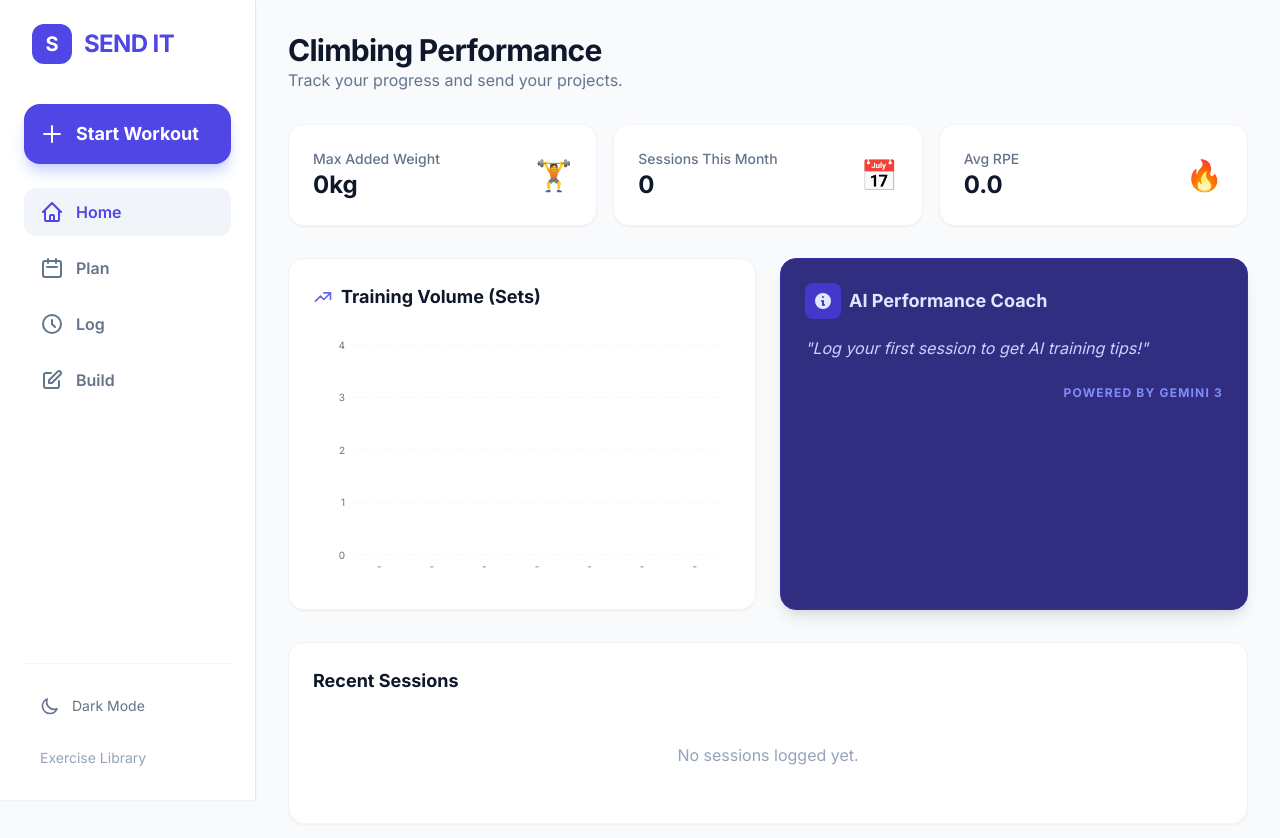
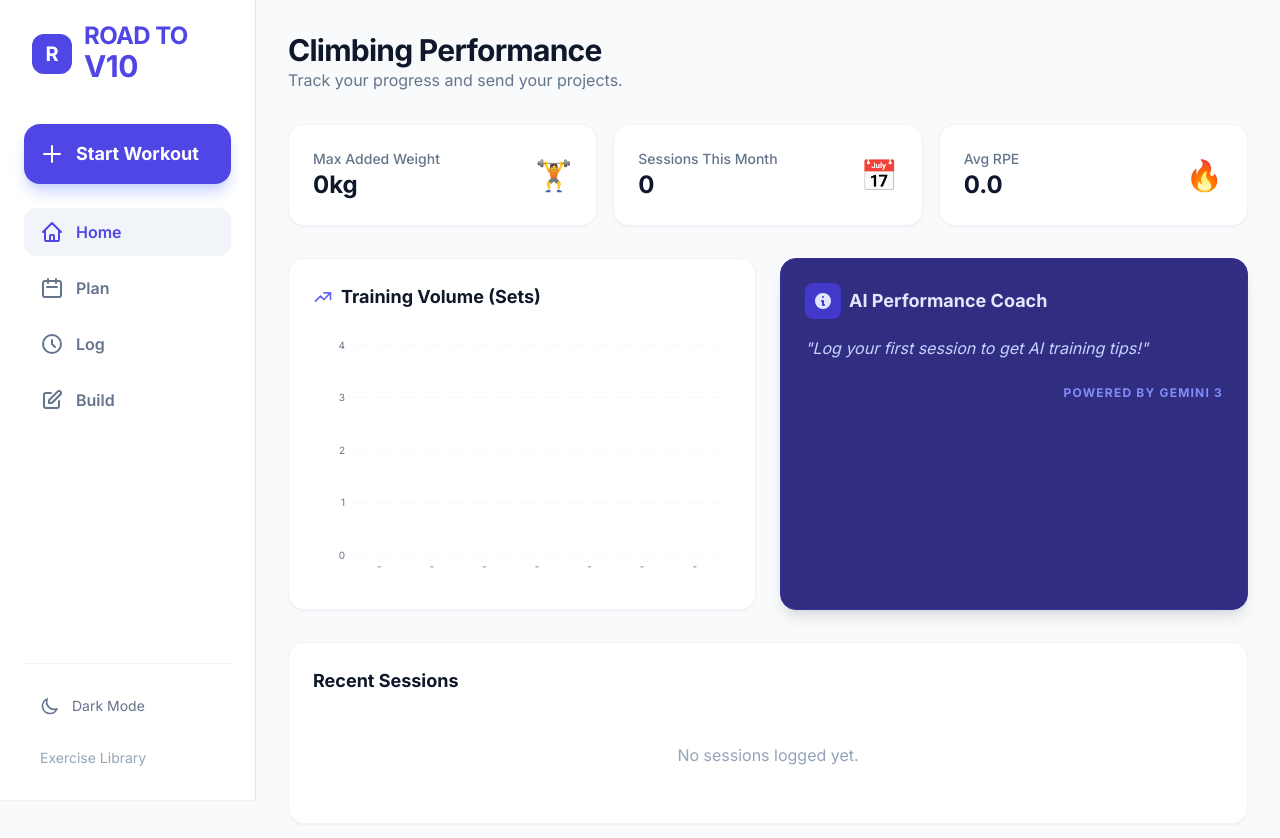
Before and after one commit to davesinpi/climbingapp, a React (Vite) app: page / in a window 1280 px wide. Shown: the top 838 px of the page. Built offline with nearby package versions, Linux system fonts and the light colour scheme.

Commit message:
refactor: Rename project to Road to V10
Update the project name, package name, and application title to reflect the new branding "Road to V10". This change aligns the codebase with the project's rebranding initiative.

```diff
--- a/components/Layout.tsx
+++ b/components/Layout.tsx
@@ -80,8 +80,8 @@ const Layout: React.FC<LayoutProps> = ({ children, activeView, setActiveView, ha
       {/* Desktop Sidebar */}
       <aside className="hidden lg:flex fixed left-0 top-0 bottom-0 w-64 bg-white dark:bg-slate-900 border-r border-slate-200 dark:border-slate-800 flex-col p-6 shadow-sm z-50">
         <div className="flex items-center gap-3 mb-10 px-2">
-          <div className="bg-indigo-600 w-10 h-10 rounded-xl flex items-center justify-center text-white font-black text-xl">S</div>
-          <h2 className="text-2xl font-black text-indigo-600 dark:text-indigo-400 tracking-tight">SEND IT</h2>
+          <div className="bg-indigo-600 w-10 h-10 rounded-xl flex items-center justify-center text-white font-black text-xl">R</div>
+          <h2 className="text-2xl font-black text-indigo-600 dark:text-indigo-400 tracking-tight leading-none">ROAD TO<br/><span className="text-3xl">V10</span></h2>
         </div>
 
         <nav className="flex-1 space-y-2">
--- a/index.html
+++ b/index.html
@@ -4,7 +4,7 @@
 <head>
     <meta charset="UTF-8">
     <meta name="viewport" content="width=device-width, initial-scale=1.0">
-    <title>Send It - Climbing Workout Planner</title>
+    <title>Road to V10 - Climbing Workout Planner</title>
     <script src="https://cdn.tailwindcss.com"></script>
     <script>
       tailwind.config = {
--- a/metadata.json
+++ b/metadata.json
@@ -1,5 +1,5 @@
 {
-  "name": "Send It - Climbing Workout Planner",
+  "name": "Road to V10 - Climbing Workout Planner",
   "description": "A comprehensive climbing-specific workout planner and logger with guided sessions, progress tracking, and AI-powered performance analysis.",
   "requestFramePermissions": [
     "microphone"
--- a/package.json
+++ b/package.json
@@ -1,5 +1,5 @@
 {
-  "name": "send-it---climbing-workout-planner",
+  "name": "road-to-v10---climbing-workout-planner",
   "private": true,
   "version": "0.0.0",
   "type": "module",
```
